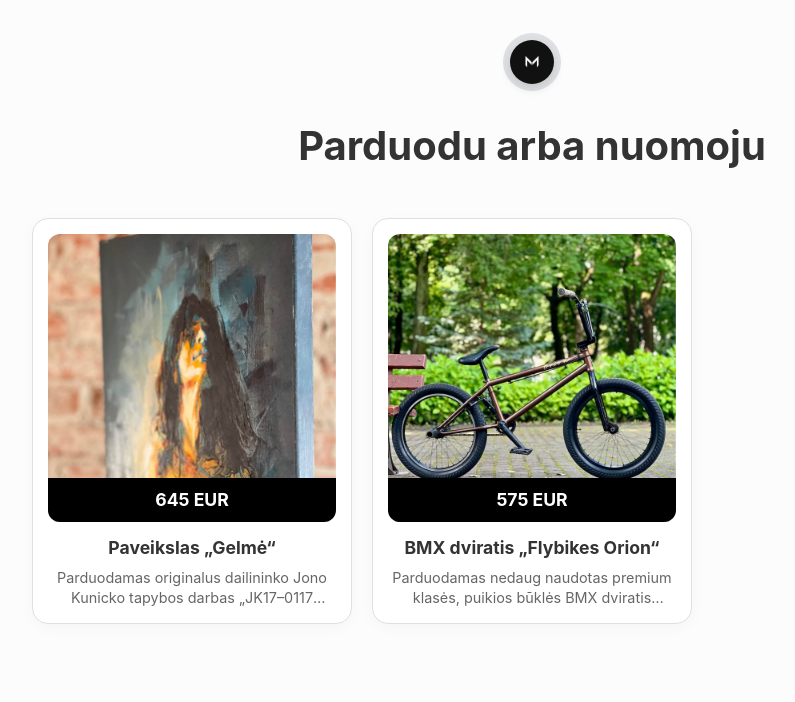
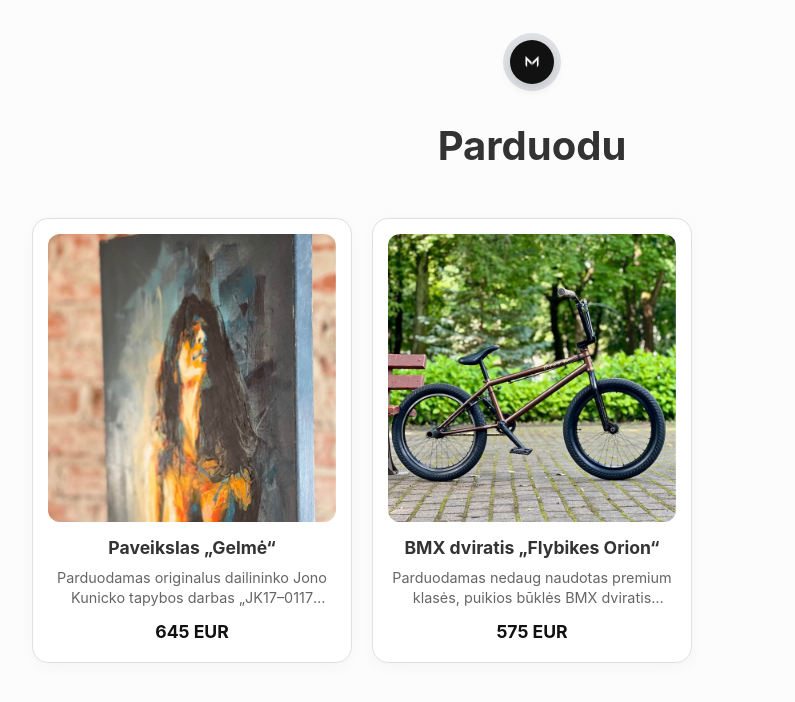
Before and after one commit to mruslys/ruslys.lt, a Jekyll site: the page built from parduodu/index.html, in a window 1280 px wide. Shown: the top 702 px of the page, without its empty margins (108-903 px from the left). Built offline with Jekyll 4.4.1, drawn with Linux system fonts in a browser that asks for light colours.

Commit message:
Update shop.html

```diff
--- a/_layouts/shop.html
+++ b/_layouts/shop.html
@@ -110,37 +110,15 @@
             display: block;
         }
 
-        /* Paveikslėlio konteineris kainos uždėjimui ant viršaus */
-        .product-img-wrapper {
-            position: relative;
+        .product-card img {
             width: 100%;
+            height: auto;
             aspect-ratio: 1/1;
+            object-fit: cover;
             border-radius: 12px;
-            overflow: hidden;
             background: #eee;
             margin-bottom: 12px;
-        }
-
-        .product-card img {
-            width: 100%;
-            height: 100%;
-            object-fit: cover;
             display: block;
-        }
-
-        /* Kainos juosta per visą plotį paveikslėlio apačioje */
-        .product-price-bar {
-            position: absolute;
-            bottom: 0;
-            left: 0;
-            width: 100%;
-            background-color: #000000;
-            color: #ffffff;
-            font-size: 1.1rem;
-            font-weight: 700;
-            text-align: center;
-            padding: 8px 0;
-            box-sizing: border-box;
         }
 
         .product-card h3 {
@@ -152,12 +130,19 @@
         .product-description {
             font-size: 0.9rem;
             color: #666;
-            margin: 0;
+            margin: 0 0 10px 0;
             line-height: 1.4;
             display: -webkit-box;
             -webkit-line-clamp: 2;
             -webkit-box-orient: vertical;
             overflow: hidden;
+        }
+
+        .product-price {
+            font-size: 1.1rem;
+            font-weight: 700;
+            color: #111;
+            margin: 0;
         }
 
         /* Mobiliems ekranams (< 768px): nuotrauka kairėje, tekstas dešinėje */
@@ -175,22 +160,17 @@
             .product-card a {
                 display: grid;
                 grid-template-columns: 100px 1fr;
-                grid-template-rows: auto auto;
+                grid-template-rows: auto auto auto;
                 column-gap: 12px;
                 align-items: start;
             }
 
-            .product-img-wrapper {
-                grid-row: span 2;
+            .product-card img {
+                grid-row: span 3;
                 width: 100px;
                 height: 100px;
                 aspect-ratio: 1/1;
                 margin-bottom: 0;
-            }
-
-            .product-price-bar {
-                font-size: 0.95rem;
-                padding: 4px 0;
             }
 
             .product-card h3 {
@@ -204,7 +184,14 @@
             .product-description {
                 grid-column: 2;
                 grid-row: 2;
+                margin: 0 0 6px 0;
+            }
+
+            .product-price {
+                grid-column: 2;
+                grid-row: 3;
                 margin: 0;
+                font-size: 1rem;
             }
         }
     </style>
@@ -219,7 +206,7 @@
         </div>
 
         <header class="header">
-            <h1>Parduodu arba nuomoju</h1>
+            <h1>Parduodu</h1>
         </header>
 
         <div class="shop-grid">
@@ -227,7 +214,6 @@
                 {% if product.url contains '/parduodu/' and product.layout == 'gallery' and product.url != '/parduodu/' %}
                     <div class="product-card">
                         <a href="{{ product.url | relative_url }}">
-                            <div class="product-img-wrapper">
                             {% assign target_folder = product.url | remove: "index.html" %}
                             {% assign found_img = false %}
                             {% for static_file in site.static_files %}
@@ -240,13 +226,9 @@
                                 {% endif %}
                             {% endfor %}
 
-                                <div class="product-price-bar">
-                                    {{ product.amount }} {{ product.currency | default: "EUR" }}
-                                </div>
-                            </div>
-
                             <h3>{{ product.title }}</h3>
                             <p class="product-description">{{ product.description }}</p>
+                            <p class="product-price">{{ product.amount }} {{ product.currency | default: "EUR" }}</p>
                         </a>
                     </div>
                 {% endif %}
```
Lines whose indentation alone changed are shown as unchanged.
